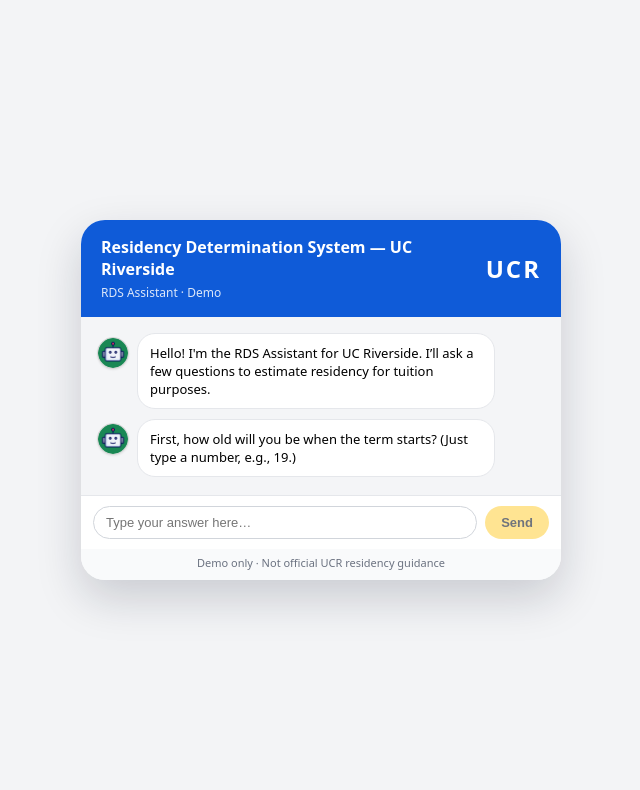
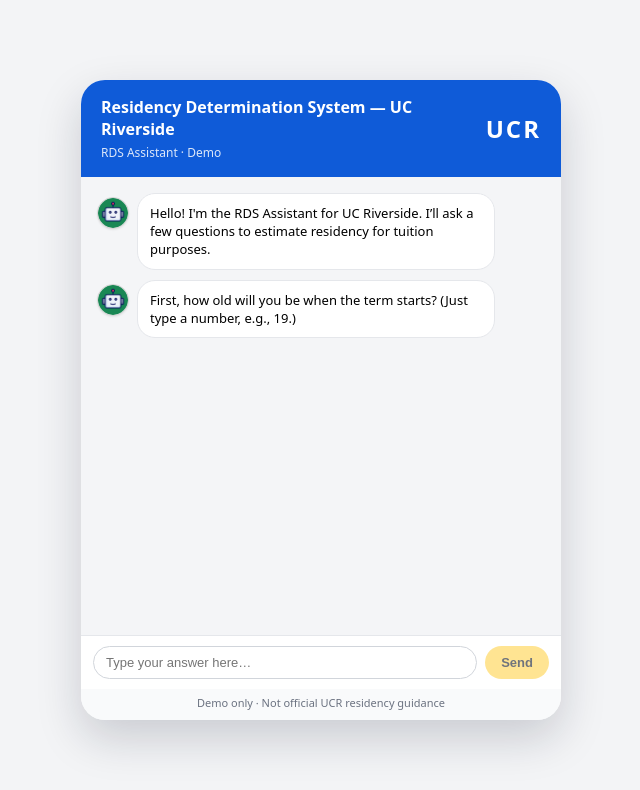
Before and after one commit to Shaobangzhu/residence-determination-mini-system, a React app in the folder frontend/: page / in a window 1280 px wide. Shown: the top 790 px of the page, without its empty margins (319-959 px from the left). Built offline with nearby package versions, Linux system fonts and the light colour scheme; no server answers; the HTML template or start-up script is replaced by a standard one.

Commit message:
style: set height to 80% of viewport height with a max height

```diff
--- a/frontend/src/App.css
+++ b/frontend/src/App.css
@@ -32,6 +32,10 @@
   display: flex;
   flex-direction: column;
   overflow: hidden;
+
+  /* Set height to 80% of viewport height with a max height */
+  height: 80vh;
+  max-height: 720px;
 }
 
 /* Header */
@@ -74,11 +78,15 @@
   display: flex;
   flex-direction: column;
   background: #f4f5f7;
+
+  /* Make body take up remaining space */
+  flex: 1;
+  min-height: 0;
 }
 
 .chat-window {
   padding: 16px 16px 8px;
-  max-height: 520px;
+  flex: 1; /* Take up remaining space */
   overflow-y: auto;
 }
 
--- a/frontend/src/components/ChatPage.tsx
+++ b/frontend/src/components/ChatPage.tsx
@@ -1,4 +1,3 @@
-// src/components/ChatPage.tsx
 import React from 'react';
 import { useChatStateMachine } from '../hooks/useChatStateMachine';
 import { MessageList } from './MessageList';
```
